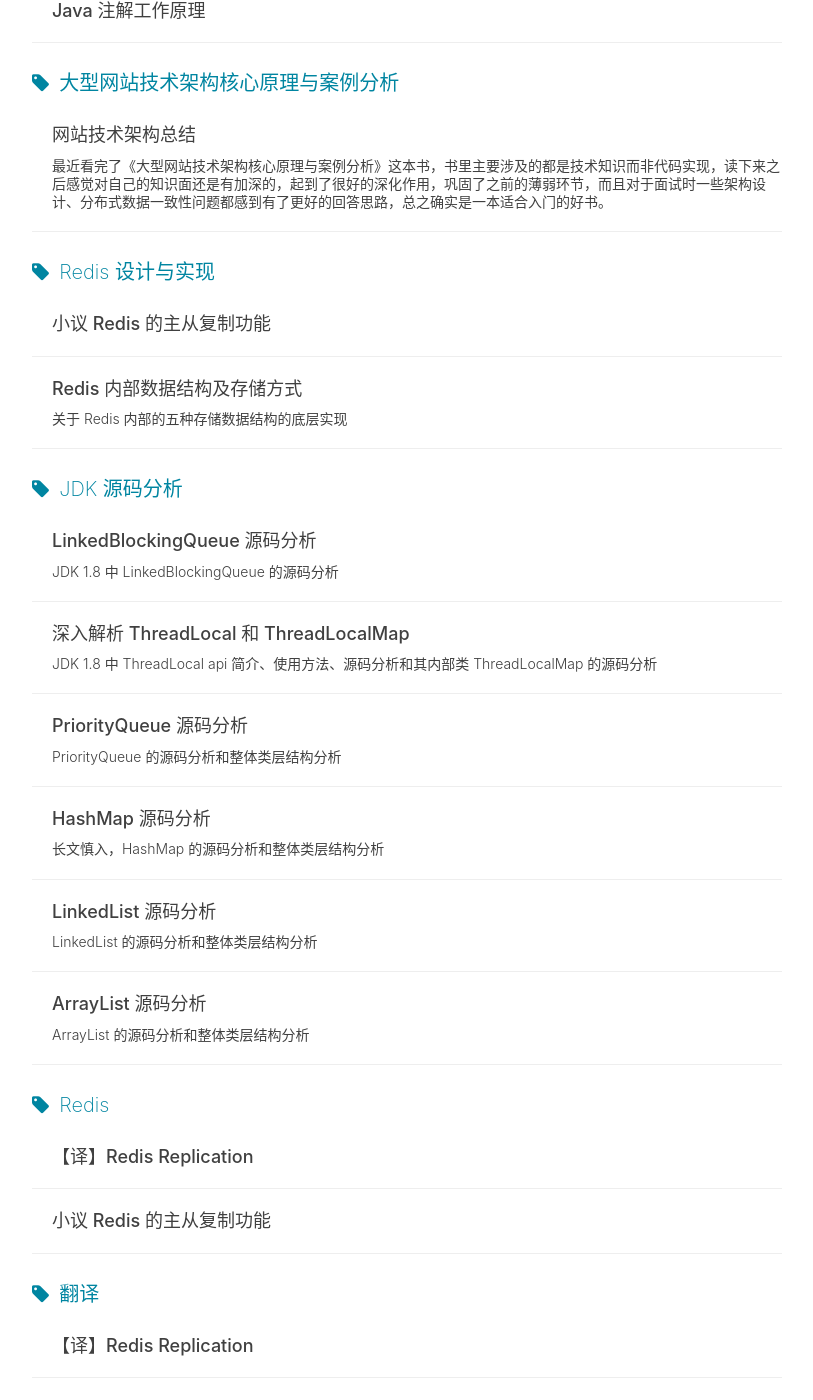
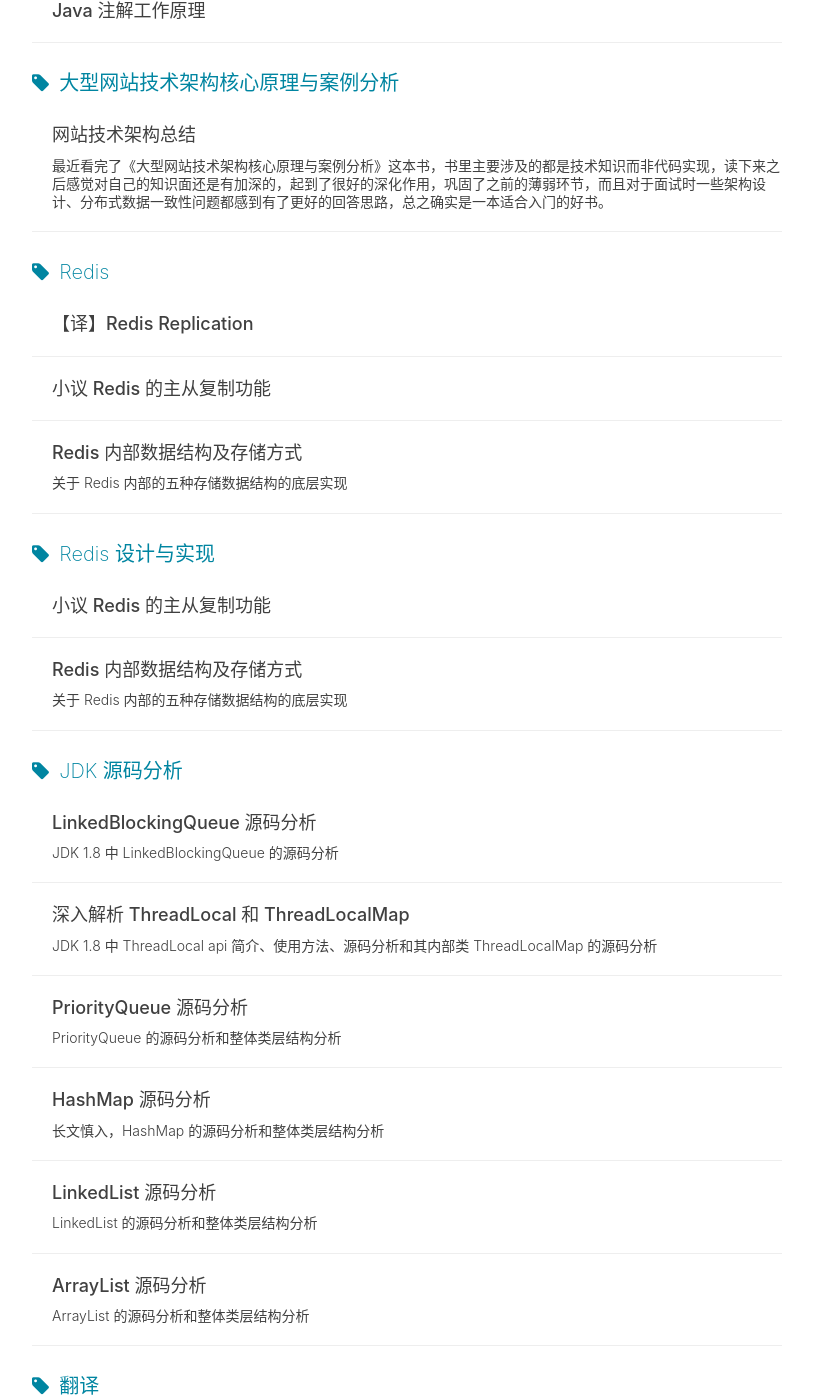
Before and after one commit to jiayangchen/jiayangchen.github.io, a Jekyll site: the page built from tags.html, in a window 1280 px wide and 1400 px high, scrolled down 13011 px. Shown: the whole window, without its empty margins (233-1046 px from the left). Built offline with Jekyll 4.4.1, drawn with Linux system fonts in a browser that asks for light colours; nearby versions of some CDN libraries; comment, search, counter and statistics services are not loaded; some of the changed lines change nothing that is shown; some of the changed text lies outside the part shown.

```diff
--- a/_posts/2017-11-25-redis-data-structure.md
+++ b/_posts/2017-11-25-redis-data-structure.md
@@ -7,6 +7,7 @@
 header-img: "img/websitear.jpg"
 catalog: true
 tags:
+    - Redis
     - Redis 设计与实现
     - 读书笔记
 ---
--- /dev/null
+++ b/_posts/2018-03-22-intro-k8s.md
@@ -0,0 +1,52 @@
+---
+layout: post
+title: "k8s 的三两话"
+subtitle: ""
+date: 2018-04-02
+author: "ChenJY"
+header-img: "img/websitear.jpg"
+catalog: true
+tags:
+    - k8s
+---
+
+## 简介
+Kubernetes (k8s) 是 Google 开源的容器集群管理系统。在Docker技术的基础上，为容器化的应用提供部署运行、资源调度、服务发现和动态伸缩等一系列完整功能，提高了大规模容器集群管理的便捷性。其主要功能如下：
+
+1. 使用 Docker 对应用程序包装(package)、实例化(instantiate)、运行(run)。
+2. 以集群的方式运行、管理跨机器的容器。
+3. 解决 Docker 跨机器容器之间的通讯问题。
+4. Kubernetes 的自我修复机制使得容器集群总是运行在用户期望的状态。
+
+## 主要概念
+### Pods
+在 Kubenetes 中，Pod 是最小的管理、创建、计划等的单元，所有的容器均在 Pod 中运行,一个 Pod 可以承载一个或者多个相关的容器。值得一提的是，Pod 相当于一个配置组，其中磁盘这个重要的物力资源在 Kubenetes 中是 Pod 一级的。另外，Pod 内包含的容器运行在同一宿主机上，使用相同的网络命名空间、IP 地址和端口，能够通过 localhost 进行通信，这些特性使得 Pod 内部的数据共享及通信变得十分容易。
+
+### Replication Controller
+Replication Controller 保证了在所有时间内，都有特定数量的 Pod 副本正在运行。定义包含如下：
+
+1. Pod 期待的副本数（replicas）
+2. 用于筛选目标 Pod 的 Label Selector
+3. 当 Pod 副本数小于期望时，用于新的创建 Pod 的模板 template
+4. 通过改变 RC 里的 Pod 副本数量，可以实现 Pod 的扩容或缩容功能
+5. 通过改变 RC 里 Pod 模板中的镜像版本，可以实现 Pod 的滚动升级功能
+
+### Service
+Service 是 k8s 的最小操作单元，是真实应用服务的抽象，Service 对外表现为一个单一的访问接口，外部不需要了解后端的规模与机制。
+
+Service 是定义在集群中一组运行 Pod 集合的抽象资源，它提供了所有相同的功能。当一个 Service 资源被创建后，将会分配一个唯一的 IP（也叫做集群IP），这个 IP 地址将存在于 Service 的整个生命资源，Service 一旦被创建，整个 IP 无法进行修改。
+
+### Label
+Kubernetes 中的任意 API 对象都是通过 Label 进行标识，Label 的实质是一系列的 key-value 键值对。Label 是 Replication Controller 和Service 运行的基础，二者通过 Label 来关联 Node 上运行的 Pod。
+
+## k8s 的架构组件
+![](https://images2015.cnblogs.com/blog/937245/201612/937245-20161212183648198-2021561046.png)
+
+## 参考资料
+* [k8s 基本概念](https://www.cnblogs.com/chris-cp/p/5766153.html)
+* [k8s 集群基本概念](https://www.cnblogs.com/chris-cp/p/5766153.html)
+* [k8s 系统架构简介](http://www.infoq.com/cn/articles/Kubernetes-system-architecture-introduction)
+
+## 许可协议
+* 本文遵守创作共享 <a href="https://creativecommons.org/licenses/by-nc-sa/3.0/cn/" target="_blank"><b>CC BY-NC-SA 3.0协议</b></a>
+* 封面图片来自 <a style="background-color:black;color:white;text-decoration:none;padding:4px 6px;font-family:-apple-system, BlinkMacSystemFont, &quot;San Francisco&quot;, &quot;Helvetica Neue&quot;, Helvetica, Ubuntu, Roboto, Noto, &quot;Segoe UI&quot;, Arial, sans-serif;font-size:12px;font-weight:bold;line-height:1.2;display:inline-block;border-radius:3px;" href="https://unsplash.com/@paramir?utm_medium=referral&amp;utm_campaign=photographer-credit&amp;utm_content=creditBadge" target="_blank" rel="noopener noreferrer" title="Download free do whatever you want high-resolution photos from Ehud Neuhaus"><span style="display:inline-block;padding:2px 3px;"><svg xmlns="http://www.w3.org/2000/svg" style="height:12px;width:auto;position:relative;vertical-align:middle;top:-1px;fill:white;" viewBox="0 0 32 32"><title></title><path d="M20.8 18.1c0 2.7-2.2 4.8-4.8 4.8s-4.8-2.1-4.8-4.8c0-2.7 2.2-4.8 4.8-4.8 2.7.1 4.8 2.2 4.8 4.8zm11.2-7.4v14.9c0 2.3-1.9 4.3-4.3 4.3h-23.4c-2.4 0-4.3-1.9-4.3-4.3v-15c0-2.3 1.9-4.3 4.3-4.3h3.7l.8-2.3c.4-1.1 1.7-2 2.9-2h8.6c1.2 0 2.5.9 2.9 2l.8 2.4h3.7c2.4 0 4.3 1.9 4.3 4.3zm-8.6 7.5c0-4.1-3.3-7.5-7.5-7.5-4.1 0-7.5 3.4-7.5 7.5s3.3 7.5 7.5 7.5c4.2-.1 7.5-3.4 7.5-7.5z"></path></svg></span><span style="display:inline-block;padding:2px 3px;">Ehud Neuhaus</span></a>
```
